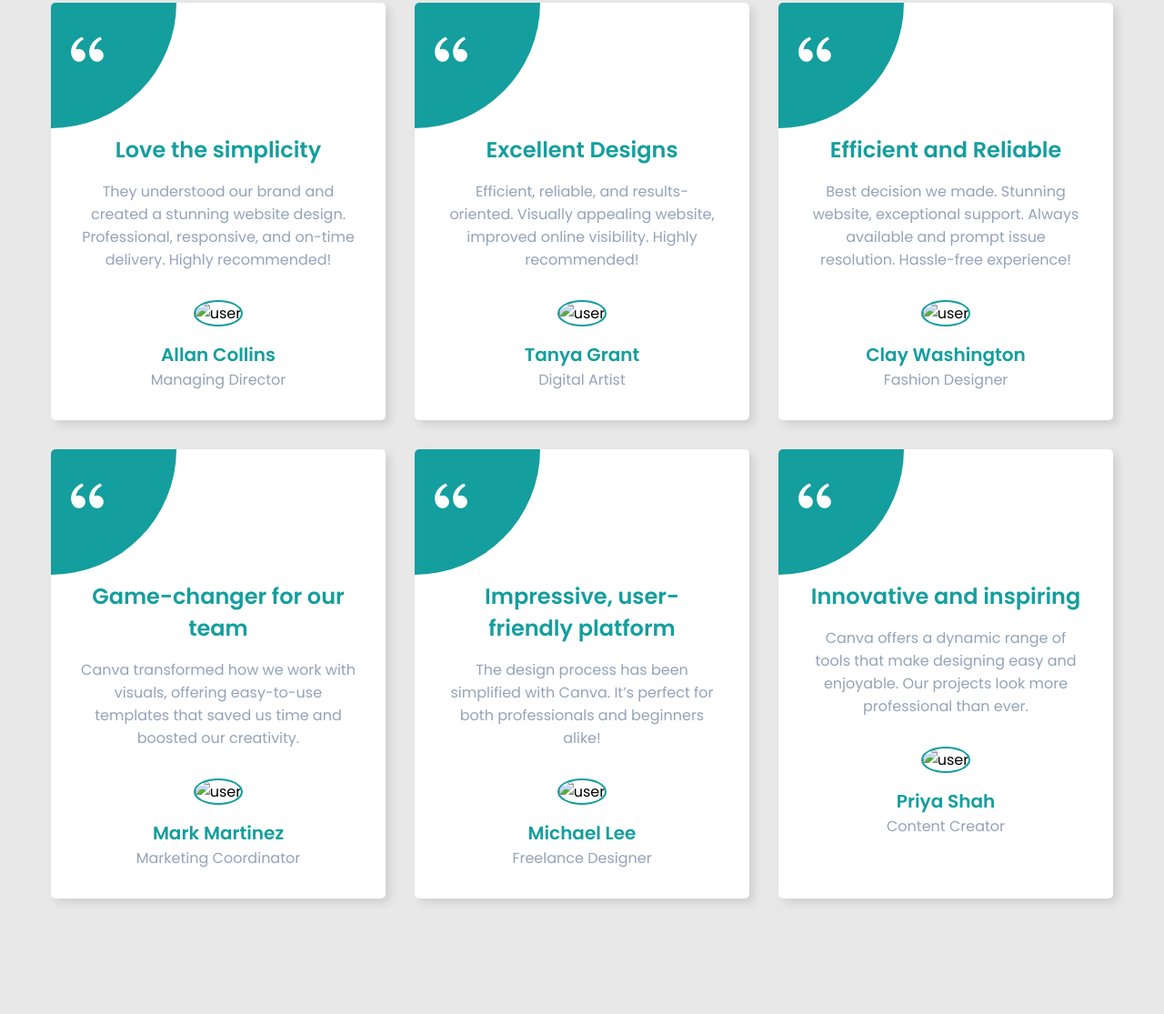
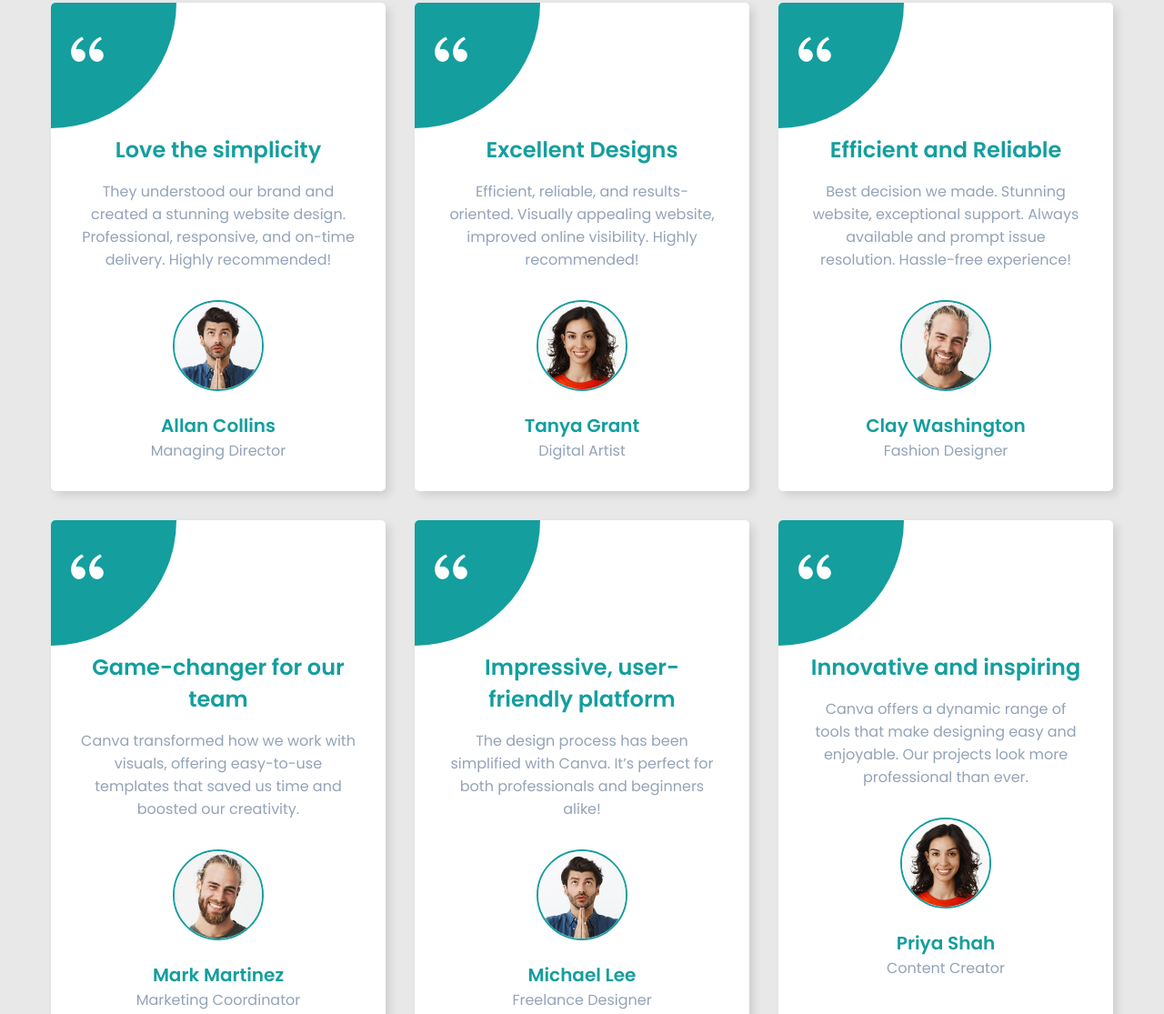
Before and after one commit to VarshithaReddy27/Testimonials, a plain HTML site: page index1.html in a window 1280 px wide. Shown: the part 156-1271 px from the top of the page at 91% size. Before the commit the page ends 1176 px from the top, so only its background shows below. Drawn offline with nearby package versions, Linux system fonts and the light colour scheme.

Commit message:
Update index1.html

```diff
--- a/index1.html
+++ b/index1.html
@@ -22,7 +22,7 @@
             They understood our brand and created a stunning website design.
             Professional, responsive, and on-time delivery. Highly recommended!
           </p>
-          <img src="assets/user-1.jpg" alt="user" />
+          <img src="user-1.jpg" alt="user" />
           <h5>Allan Collins</h5>
           <h6>Managing Director</h6>
         </div>
@@ -33,7 +33,7 @@
             Efficient, reliable, and results-oriented. Visually appealing
             website, improved online visibility. Highly recommended!
           </p>
-          <img src="assets/user-2.jpg" alt="user" />
+          <img src="user-2.jpg" alt="user" />
           <h5>Tanya Grant</h5>
           <h6>Digital Artist</h6>
         </div>
@@ -44,7 +44,7 @@
             Best decision we made. Stunning website, exceptional support. Always
             available and prompt issue resolution. Hassle-free experience!
           </p>
-          <img src="assets/user-3.jpg" alt="user" />
+          <img src="user-3.jpg" alt="user" />
           <h5>Clay Washington</h5>
           <h6>Fashion Designer</h6>
         </div>
@@ -55,7 +55,7 @@
           <p>
             Canva transformed how we work with visuals, offering easy-to-use templates that saved us time and boosted our creativity.
           </p>
-          <img src="assets/user-3.jpg" alt="user" />
+          <img src="user-3.jpg" alt="user" />
           <h5>Mark Martinez</h5>
           <h6>Marketing Coordinator</h6>
         </div>
@@ -66,7 +66,7 @@
           <p>
             The design process has been simplified with Canva. It’s perfect for both professionals and beginners alike!
           </p>
-          <img src="assets/user-1.jpg" alt="user" />
+          <img src="user-1.jpg" alt="user" />
           <h5>Michael Lee</h5>
           <h6>Freelance Designer</h6>
         </div>
@@ -77,7 +77,7 @@
           <p>
             Canva offers a dynamic range of tools that make designing easy and enjoyable. Our projects look more professional than ever.
           </p>
-          <img src="assets/user-2.jpg" alt="user" />
+          <img src="user-2.jpg" alt="user" />
           <h5>Priya Shah</h5>
           <h6>Content Creator</h6>
         </div>
```
